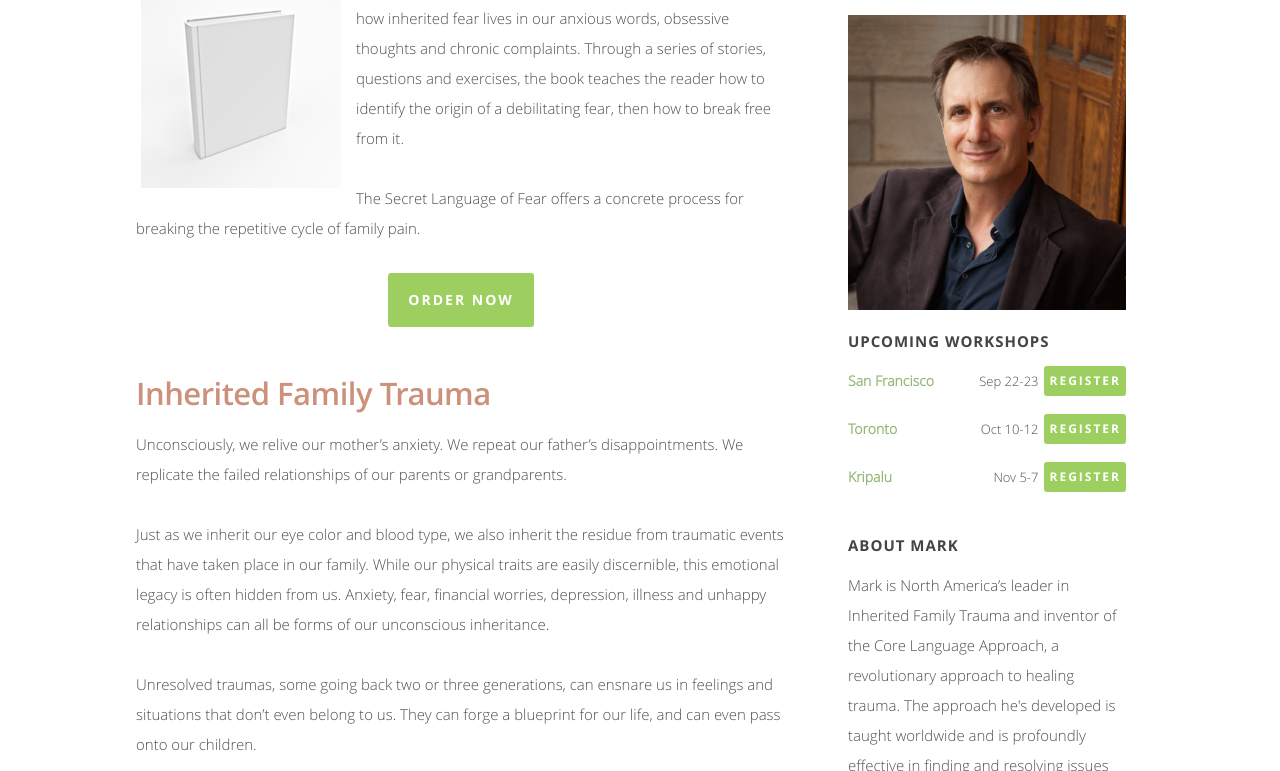
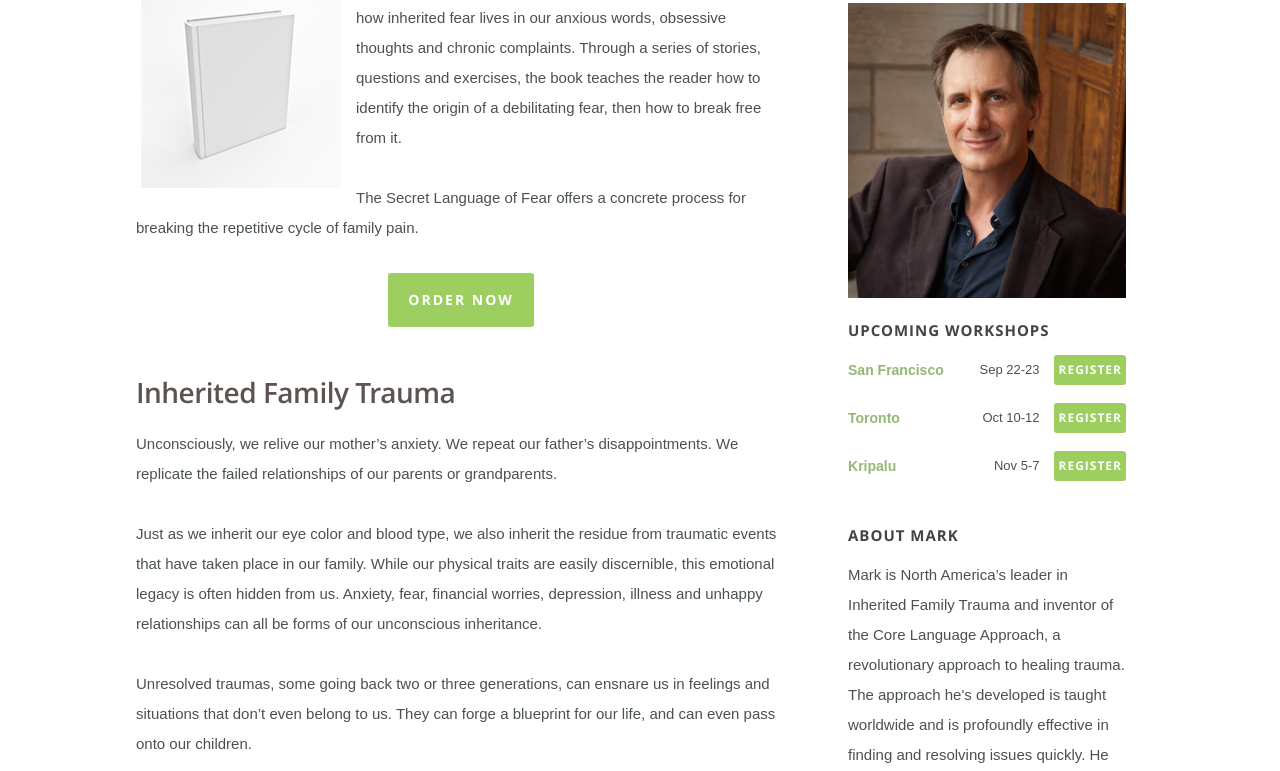
Before and after one commit to allanca/marksimple, a plain HTML site: page page.html in a window 1280 px wide. Shown: the part 411-1182 px from the top of the page. Drawn offline with nearby package versions, Linux system fonts and the light colour scheme; a script that the page names is missing.

Commit message:
Shrink everything a touch

```diff
--- a/css/default.css
+++ b/css/default.css
@@ -142,7 +142,7 @@ html { font-size: 62.5%; }
 
 body {
    background: #fff;
-   font-family: 'opensans-light', sans-serif;
+   font-family: 'opensans', sans-serif;
    font-weight: normal;
    font-size: 15px;
    line-height: 30px;
--- a/css/layout.css
+++ b/css/layout.css
@@ -31,8 +31,8 @@ body {
 .page h2,
 .entry h2,
 .entry h2 a {
-	font: 31px/36px 'opensans-semibold', sans-serif;
-	color: #CC917B;
+	font: 28px/36px 'opensans-semibold', sans-serif;
+	color: #5C5450;
 	margin-bottom: 0;
 	letter-spacing: -.5px;
 }
@@ -84,7 +84,7 @@ header h1#logo-text {
 header h1#logo-text a {
 	margin: 0;
 	padding: 0;
-	font: normal 80px Calibri, sans-serif;
+	font: normal 70px Calibri, sans-serif;
 	letter-spacing: -5px;
 	color: #93b876;
 	text-decoration: none;
@@ -98,7 +98,7 @@ header p#intro {
 
 	/* change the values of top and left to adjust the position */
 	position: absolute;
-	top: 200px; left: 23px;
+	top: 190px; left: 23px;
 }
 
 
@@ -347,10 +347,10 @@ ul#nav ul li a {
 
 #sidebar .widget_categories .button {
    text-transform: uppercase;
-   letter-spacing: 2px;
+   letter-spacing: 1px;
    display: inline-block;
-   margin-left: 6px;
-   padding: 0px 5px;
+   margin-left: 15px;
+   padding: 0px 4px;
    float: right;
    font-size: 12px;
 }
--- a/page.html
+++ b/page.html
@@ -120,7 +120,7 @@
 
             <div id="sidebar" class="four columns">
 
-                <h1 id="logo-text"><a href="index.html" title="">Mark Wolynn</a></h1>
+                <h1 id="logo-text" style="margin: 0"><a href="index.html" title="">Mark Wolynn</a></h1>
                 <p id="intro">The Family Constellation Institute</p>
 
                 <div class="" style="padding-bottom: 4%">
```
